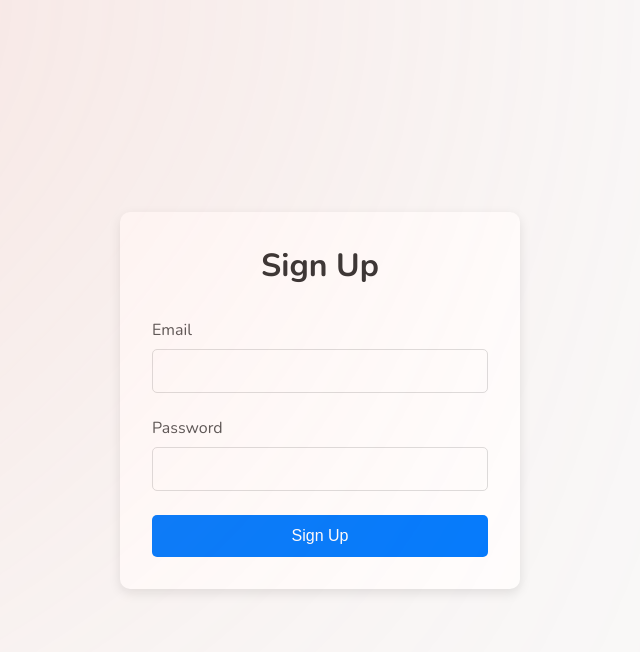
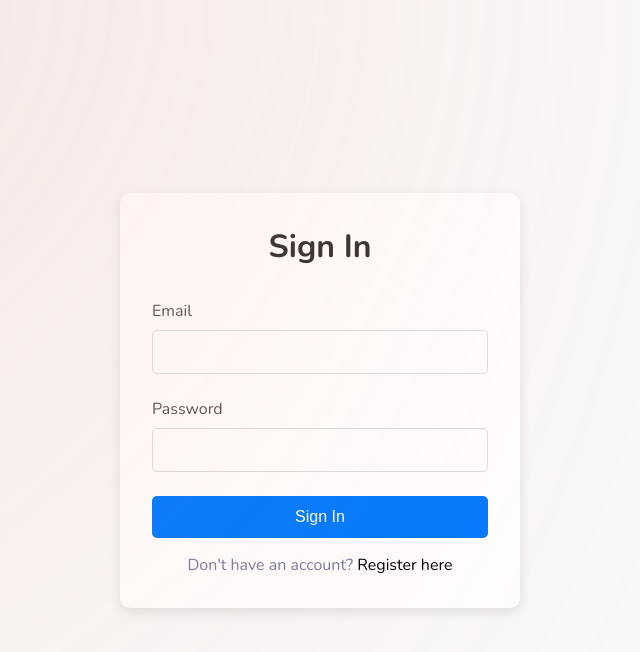
Before and after one commit to Megamind0407/expense-tracker, a React (Create React App) app in the folder frontend/: page / in a window 1280 px wide. Shown: the top 652 px of the page, without its empty margins (320-960 px from the left). Built offline with nearby package versions, Linux system fonts and the light colour scheme.

Commit message:
Add routes for user auth

```diff
--- a/frontend/src/App.js
+++ b/frontend/src/App.js
@@ -46,8 +46,8 @@ function AppContent() {
     <AppStyled className="App">
       {orbMemo}
       <Routes>
-        <Route path="" element={<SignUp />} />
-        <Route path="/signin" element={<SignIn onSignIn={handleSignIn} />} />
+        <Route path="/signup" element={<SignUp />} />
+        <Route path="" element={<SignIn onSignIn={handleSignIn} />} />
         {isAuthenticated ? (
           <Route path="/signin" element={<SignIn onSignIn={handleSignIn} />} />
 
--- a/frontend/src/components/Navigation/Navigation.js
+++ b/frontend/src/components/Navigation/Navigation.js
@@ -11,7 +11,7 @@ import { useNavigate } from 'react-router-dom'
 function Navigation({ active, setActive }) {
     const navigate = useNavigate()
     const handleSignOutClick = () => {
-        navigate('/signin')
+        navigate('/')
     };
     return (
         <NavStyled>
--- a/frontend/src/pages/SignIn.js
+++ b/frontend/src/pages/SignIn.js
@@ -1,20 +1,28 @@
 import React, { useState } from 'react';
 import { useNavigate } from 'react-router-dom';
+import axios from 'axios';
 import styled from 'styled-components';
 
 const SignIn = () => {
     const [email, setEmail] = useState('');
     const [password, setPassword] = useState('');
+    const [error, setError] = useState('');
     const navigate = useNavigate();
 
-    const handleSubmit = (e) => {
+    const handleSubmit = async (e) => {
         e.preventDefault();
-        // Handle login logic here, then navigate to the dashboard
-        navigate('/dashboard');
+        try {
+            const response = await axios.post('http://localhost:5000/api/v1/signin', { email, password });
+            localStorage.setItem('token', response.data.token);
+
+            navigate('/dashboard');
+        } catch (error) {
+            setError('Invalid email or password. Please try again.');
+        }
     };
 
     const handleRegister = () => {
-        navigate('/'); // Redirect to the signup page
+        navigate('/signup');
     };
 
     return (
@@ -40,9 +48,10 @@ const SignIn = () => {
                             required
                         />
                     </FormField>
+                    {error && <ErrorMessage>{error}</ErrorMessage>}
                     <SubmitButton type="submit">Sign In</SubmitButton>
                 </form>
-                <RegisterLink onClick={handleRegister}>Don't have an account? Register here.</RegisterLink>
+                <p style={{fontSize : "1rem", marginTop: '1rem'}}>Don't have an account? <RegisterLink onClick={handleRegister}>Register here</RegisterLink></p>
             </FormContainer>
         </SignInWrapper>
     );
@@ -116,16 +125,17 @@ const SubmitButton = styled.button`
     }
 `;
 
-const RegisterLink = styled.button`
-    margin-top: 1rem;
-    background: none;
-    border: none;
+const RegisterLink = styled.span`
     color: black;
     cursor: pointer;
-    font-size: 1rem;
-    text-decoration: underline;
-
     &:hover {
-        color: black;
+        text-decoration: underline;
     }
 `;
+
+const ErrorMessage = styled.p`
+    color: red;
+    font-size: 0.9rem;
+    margin-top: -1rem;
+    margin-bottom: 1rem;
+`;
--- a/frontend/src/pages/SignUp.js
+++ b/frontend/src/pages/SignUp.js
@@ -1,17 +1,44 @@
 import React, { useState } from 'react';
-import { useNavigate } from 'react-router-dom';
+import { useNavigate, Link } from 'react-router-dom';
+import axios from 'axios';
 import styled from 'styled-components';
 import SignIn from './SignIn';
 
 const SignUp = () => {
     const [email, setEmail] = useState('');
     const [password, setPassword] = useState('');
+    const [error, setError] = useState('');
     const [showSignIn] = useState(false);
     const navigate = useNavigate();
 
-    const handleSubmit = (e) => {
+    const handleSubmit = async (e) => {
         e.preventDefault();
-        navigate('/signin');
+
+        if (!email || !password) {
+            setError('Please enter valid email and password.');
+            return;
+        }
+
+        try {
+            const response = await axios.post('http://localhost:5000/api/v1/signup', {
+                email,
+                password,
+            });
+
+            if (response.data.success) {
+                navigate('/');
+            } else if (response.data.message === 'User already exists') {
+                setError('Already registered');
+            } else {
+                setError(response.data.message || 'Error signing up. Please try again.');
+            }
+        } catch (error) {
+            if (error.response && error.response.data && error.response.data.error !== 'User already exists') {
+                setError('Failed to sign up. Please try again.');
+            } else {
+                setError('Already registered');
+            }
+        }
     };
 
     return (
@@ -40,6 +67,18 @@ const SignUp = () => {
                                 required
                             />
                         </FormField>
+                        {error && (
+                            <ErrorMessage>
+                                {error === 'Already registered' ? (
+                                    error
+                                ) : (
+
+                                    <>
+                                    {error}. <Link to="/">Sign in here</Link>.
+                                </>
+                                )}
+                            </ErrorMessage>
+                        )}
                         <SubmitButton type="submit">Sign Up</SubmitButton>
                     </form>
                 </FormContainer>
@@ -115,3 +154,16 @@ const SubmitButton = styled.button`
         background-color: #0056b3;
     }
 `;
+
+const ErrorMessage = styled.p`
+    color: red;
+    font-size: 0.9rem;
+    margin-top: -1rem;
+    margin-bottom: 1rem;
+
+    a {
+        color: blue;
+        text-decoration: underline;
+        cursor: pointer;
+    }
+`;
```
